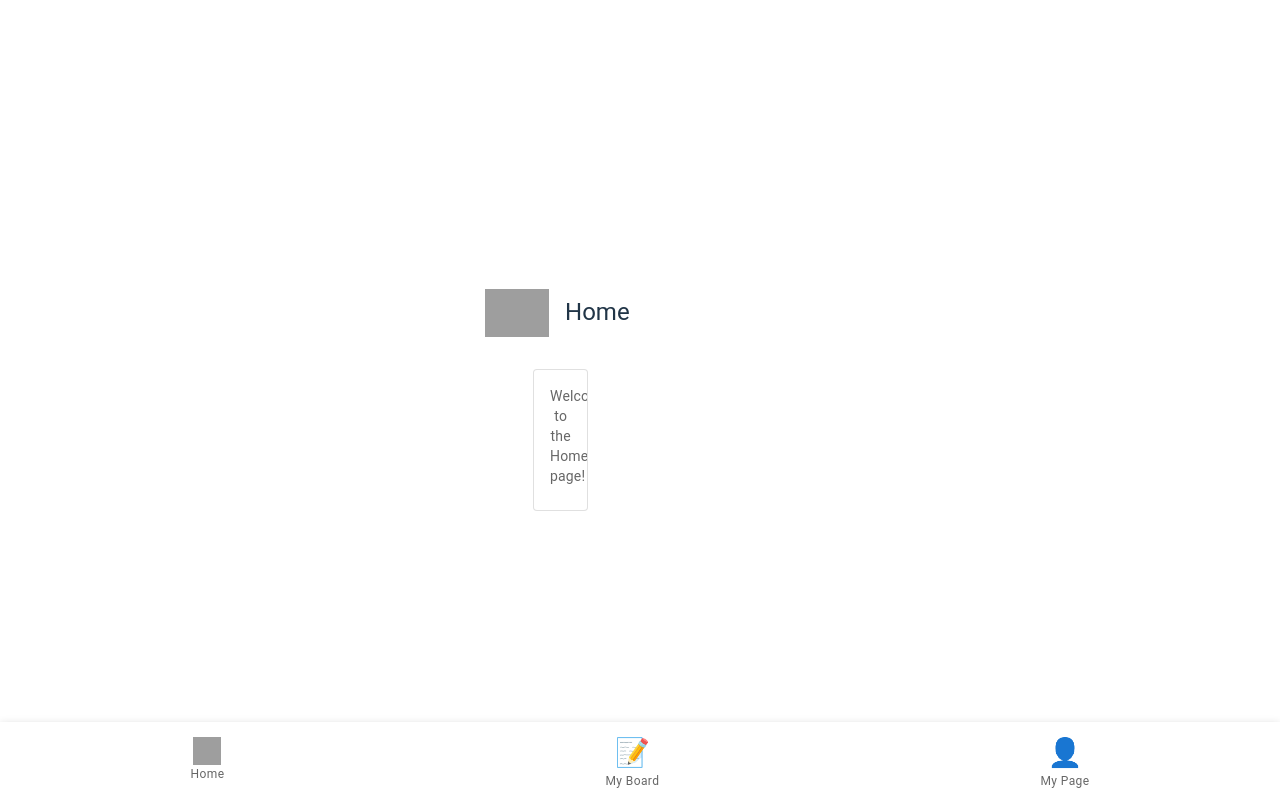
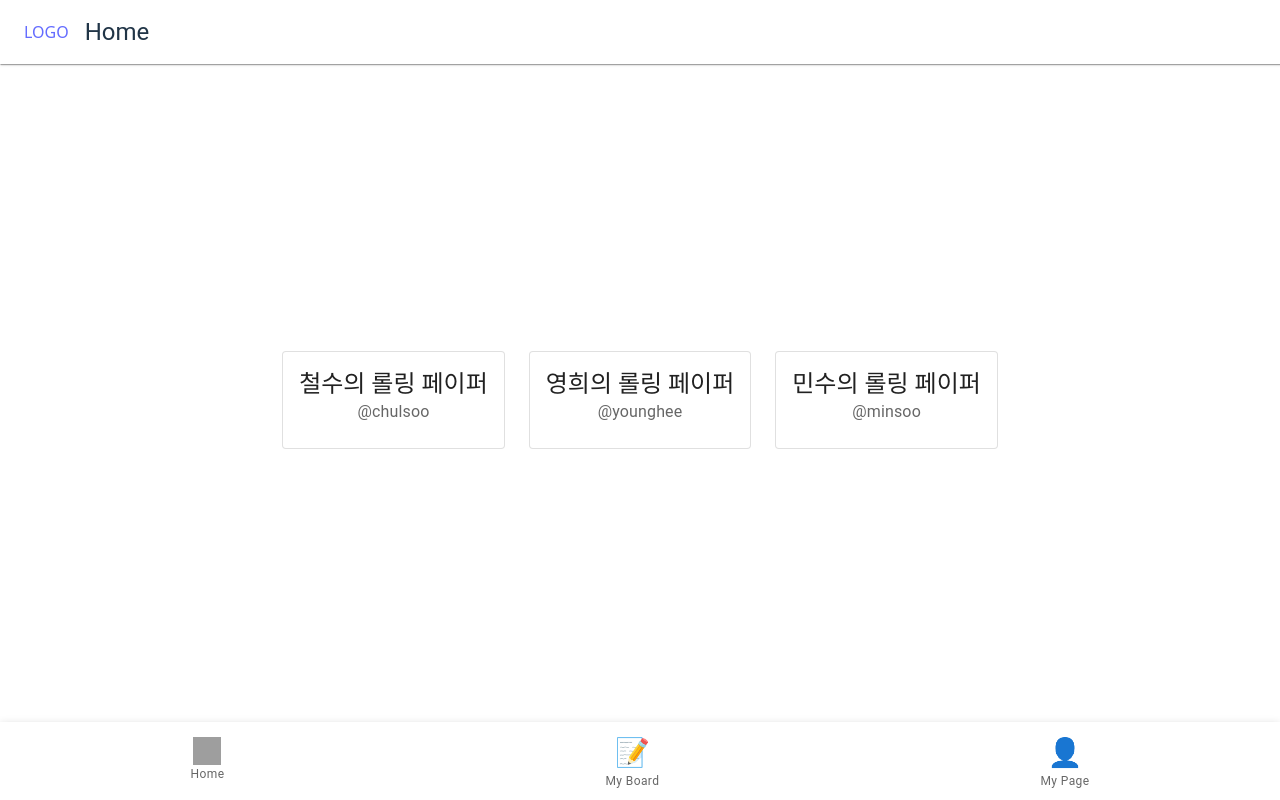
Before and after one commit to w14-jujeopton/frontend, a React (Vite) app: page / in a window 1280 px wide. Built offline with nearby package versions, Linux system fonts and the light colour scheme; grey boxes are pictures that could not be loaded.

Commit message:
feat: add BoardList and HomeHeader components; remove PostMasonry component from Home page

```diff
--- /dev/null
+++ b/src/components/BoardList.tsx
@@ -0,0 +1,67 @@
+import { useState, useEffect } from 'react'
+import axios from 'axios';
+import {
+    Grid,
+    Card,
+    CardContent,
+    Typography,
+    CircularProgress,
+    Alert
+} from '@mui/material'
+
+interface User {
+    nickname: string;
+    username: string;
+}
+
+const BoardList = () => {
+    const [users, setUsers] = useState<User[]>([]);
+    const [loading, setLoading] = useState(true);
+    const [error, setError] = useState('');
+
+    // useEffect(() => {
+    //     const fetchUsers = async () => {
+    //         try {
+    //             const response = await axios.get<User[]>('/user');
+    //             setUsers(response.data);
+    //         } catch (err) {
+    //             setError('데이터를 불러오는데 실패헀습니다.');
+    //         } finally {
+    //             setLoading(false);
+    //         }
+    //     };
+    //     fetchUsers();
+    // }, []);
+
+    useEffect(() => {
+        // 개발용 더미 데이터
+        setUsers([
+            { nickname: '철수', username: 'chulsoo' },
+            { nickname: '영희', username: 'younghee' },
+            { nickname: '민수', username: 'minsoo' }
+        ]);
+        setLoading(false);
+    }, []);
+
+    if (loading) return <CircularProgress sx={{ mt: 4 }} />;
+    if (error) return <Alert severity='error'>{error}</Alert>
+    return (
+        <Grid container spacing={3} sx={{ p: 3 }}>
+            {users.map((user) => (
+                <Grid item xs={12} sm={6} md={4} key={user.username}>
+                    <Card variant="outlined">
+                        <CardContent>
+                            <Typography variant='h5' component="div">
+                                {user.nickname}의 롤링 페이퍼
+                            </Typography>
+                            <Typography color="text.secondary">
+                                @{user.username}
+                            </Typography>
+                        </CardContent>
+                    </Card>
+                </ Grid>
+            ))}
+        </Grid>
+    );
+}
+export default BoardList;
--- /dev/null
+++ b/src/components/HomeHeader.tsx
@@ -0,0 +1,29 @@
+import { Box, Typography } from "@mui/material";
+
+const HomeHeader = () => (
+<Box
+    position="fixed"
+    top={0}
+    left={0}
+    width="100%"
+    zIndex={1100}
+    display="flex"
+    alignItems="center"
+    justifyContent="flex-start"
+    bgcolor="background.paper"
+    boxShadow={1}
+    py={2}
+    px={3}
+>
+    <span style={{ display: "flex", alignItems: "center", marginRight: 16 }}>
+        <a>
+            LOGO
+        </a>
+    </span>
+    <Typography variant="h5" component="div">
+        Home
+    </Typography>
+</Box>
+);
+
+export default HomeHeader;
--- a/src/components/PostMasonry.tsx
+++ /dev/null
@@ -1,46 +0,0 @@
-import { Container } from "@mui/material";
-import Masonry from "@mui/lab/Masonry";
-import Card from "@mui/material/Card";
-import CardContent from "@mui/material/CardContent";
-import Typography from "@mui/material/Typography";
-
-interface Post {
-  id: number;
-  title: string;
-  content: string;
-}
-
-interface PostMasonryProps {
-  posts?: Post[];
-}
-
-const PostMasonry = ({ posts }: PostMasonryProps) => {
-  return (
-    <Container maxWidth="md">
-      <Masonry columns={3} spacing={2}>
-        {posts && posts.length > 0 ? (
-          posts.map((post) => (
-            <Card variant="outlined" key={post.id}>
-              <CardContent>
-                <Typography variant="h6">{post.title}</Typography>
-                <Typography variant="body2" color="textSecondary">
-                  {post.content}
-                </Typography>
-              </CardContent>
-            </Card>
-          ))
-        ) : (
-          <Card variant="outlined">
-            <CardContent>
-              <Typography variant="body2" color="textSecondary">
-                Welcome to the Home page!
-              </Typography>
-            </CardContent>
-          </Card>
-        )}
-      </Masonry>
-    </Container>
-  );
-};
-
-export default PostMasonry;
--- a/src/pages/Home.tsx
+++ b/src/pages/Home.tsx
@@ -2,8 +2,8 @@ import { useEffect, useState } from "react";
 import axios from "axios";
 import { Container, Typography, Box, CircularProgress } from "@mui/material"
 import BottomNav from "../components/BottomNav";
-import PostMasonry from "../components/PostMasonry";
-
+import BoardList from "../components/BoardList";
+import HomeHeader from "../components/HomeHeader";
 
 const Home = () => {
     useEffect(() => {
@@ -16,22 +16,13 @@ const Home = () => {
 
     return (
         <>
-        <Box display="flex" alignItems="center" justifyContent="flex-start" mt={2} mb={4}>
-            <img
-                src="/logo192.png"
-                alt="Logo"
-                style={{ height: 48, marginRight: 16 }}
-            />
-            <Typography variant="h5" component="div">
-                Home
-            </Typography>
-        </Box>
+        <HomeHeader />
 
         <Container maxWidth="md">
             {/* 포스트 레이아웃 분리: PostMasonry 컴포넌트 사용 */}
-            <PostMasonry />
+
         </Container>
-
+            <BoardList/>
         <BottomNav />
         </>
     )
```
